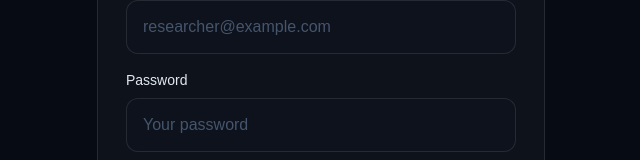
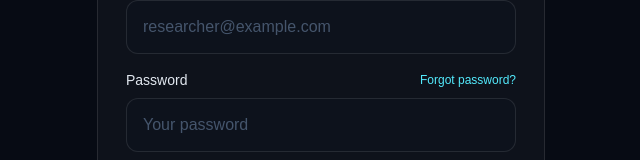
Before and after one commit to mehdisahihi/coverlab-ai, a Next.js app: page /auth/login in a window 1280 px wide. Shown: the part 341-501 px from the top of the page, without its empty margins (319-959 px from the left). Built offline with nearby package versions, Linux system fonts and the light colour scheme; no server answers.

Commit message:
Add forgot password entry point

```diff
--- a/app/auth/login/AuthForm.tsx
+++ b/app/auth/login/AuthForm.tsx
@@ -62,12 +62,21 @@ export default function AuthForm({
       </div>
 
       <div>
-        <label
-          htmlFor="password"
-          className="mb-2 block text-sm font-medium text-slate-200"
-        >
-          Password
-        </label>
+        <div className="mb-2 flex items-center justify-between gap-4">
+          <label
+            htmlFor="password"
+            className="block text-sm font-medium text-slate-200"
+          >
+            Password
+          </label>
+
+          <a
+            href="/auth/forgot-password"
+            className="text-xs font-medium text-cyan-300 transition hover:text-cyan-200"
+          >
+            Forgot password?
+          </a>
+        </div>
 
         <input
           id="password"
```
